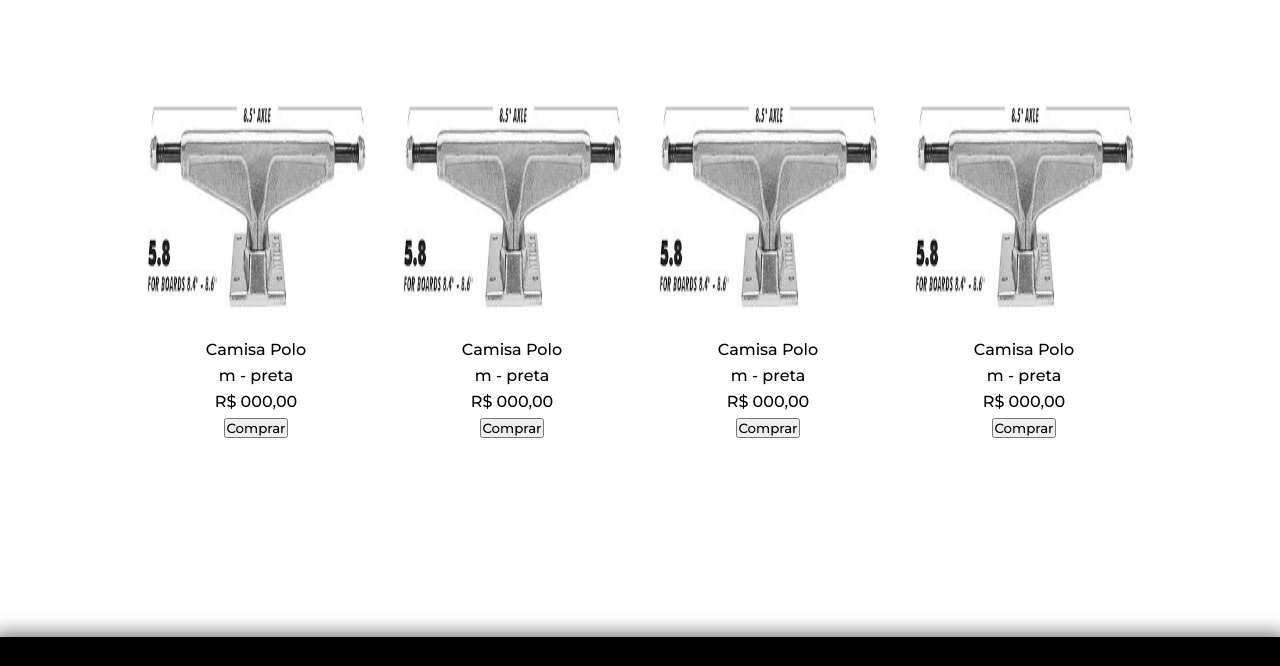
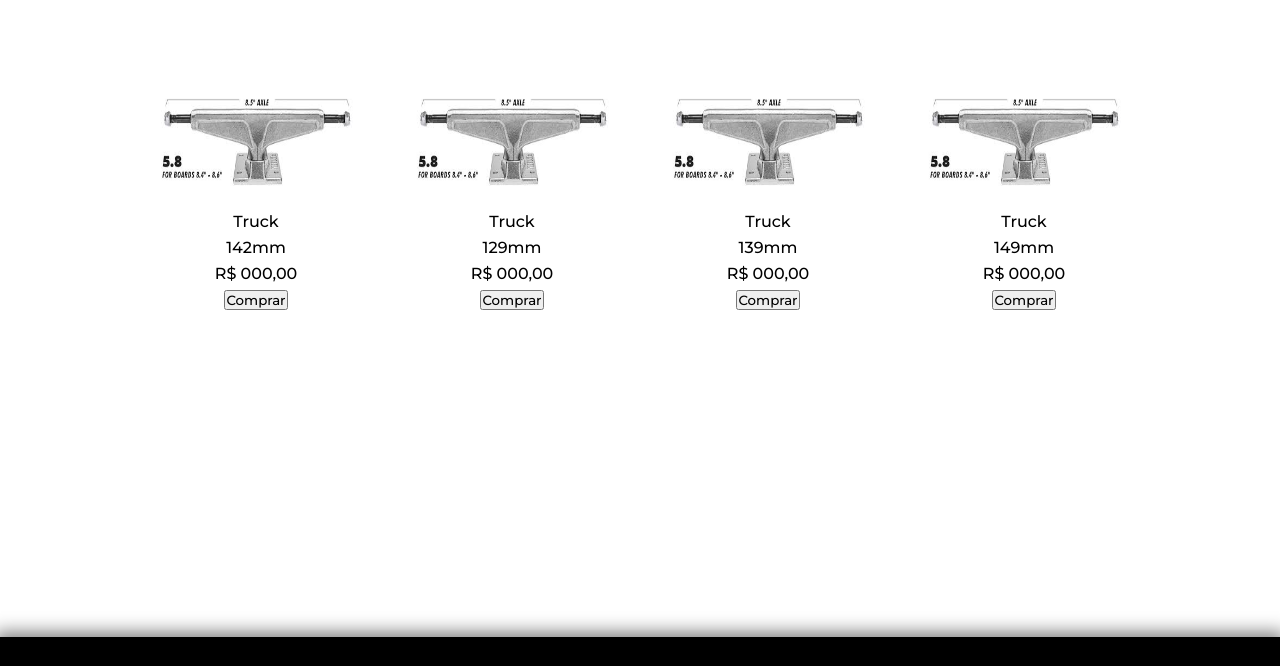
Before and after one commit to MatheusLopes13/JETSKATESHOP, a website: page src/home/home.html in a window 1280 px wide. Shown: the part 2437-3103 px from the top of the page. Drawn offline with Linux system fonts and the light colour scheme.

Commit message:
alteracao nos trucks

```diff
--- a/src/home/home.css
+++ b/src/home/home.css
@@ -109,3 +109,9 @@ main div {
     min-height: 300px;
     width: 32%;
 }
+.truck img{
+    width: 13rem;
+    height: 7rem;
+    padding-bottom: 1rem;
+
+}
--- a/src/home/home.html
+++ b/src/home/home.html
@@ -180,10 +180,10 @@
 
     <div class="container">
 
-        <div class="produto">
-            <img src="../publico/Imagens-produtos/images.jpg" alt="CAMISA">
-            <p>Camisa Polo</p>
-            <p>m - preta</p>
+        <div class="produto truck">
+            <img src="../publico/Imagens-produtos/images.jpg" alt="truck">
+            <p>Truck</p>
+            <p>142mm</p>
             <p>R$ 000,00</p>
             <div >
                 <button>
@@ -192,10 +192,10 @@
             </div>
         </div>
 
-        <div class="produto">
-            <img src="../publico/Imagens-produtos/images.jpg" alt="CAMISA">
-            <p>Camisa Polo</p>
-            <p>m - preta</p>
+        <div class="produto truck">
+            <img src="../publico/Imagens-produtos/images.jpg" alt="truck">
+            <p>Truck</p>
+            <p>129mm</p>
             <p>R$ 000,00</p>
             <div >
                 <button>
@@ -204,10 +204,10 @@
             </div>
         </div>
 
-        <div class="produto">
-            <img src="../publico/Imagens-produtos/images.jpg" alt="CAMISA">
-            <p>Camisa Polo</p>
-            <p>m - preta</p>
+        <div class="produto truck">
+            <img src="../publico/Imagens-produtos/images.jpg" alt="truck">
+            <p>Truck</p>
+            <p>139mm</p>
             <p>R$ 000,00</p>
             <div >
                 <button>
@@ -216,10 +216,10 @@
             </div>
         </div>
 
-        <div class="produto">
-            <img src="../publico/Imagens-produtos/images.jpg" alt="CAMISA">
-            <p>Camisa Polo</p>
-            <p>m - preta</p>
+        <div class="produto truck">
+            <img src="../publico/Imagens-produtos/images.jpg" alt="truck">
+            <p>Truck</p>
+            <p>149mm</p>
             <p>R$ 000,00</p>
             <div >
                 <button>
```
Also changed, not shown: src/skate/skate.css (line endings or trailing spaces).
